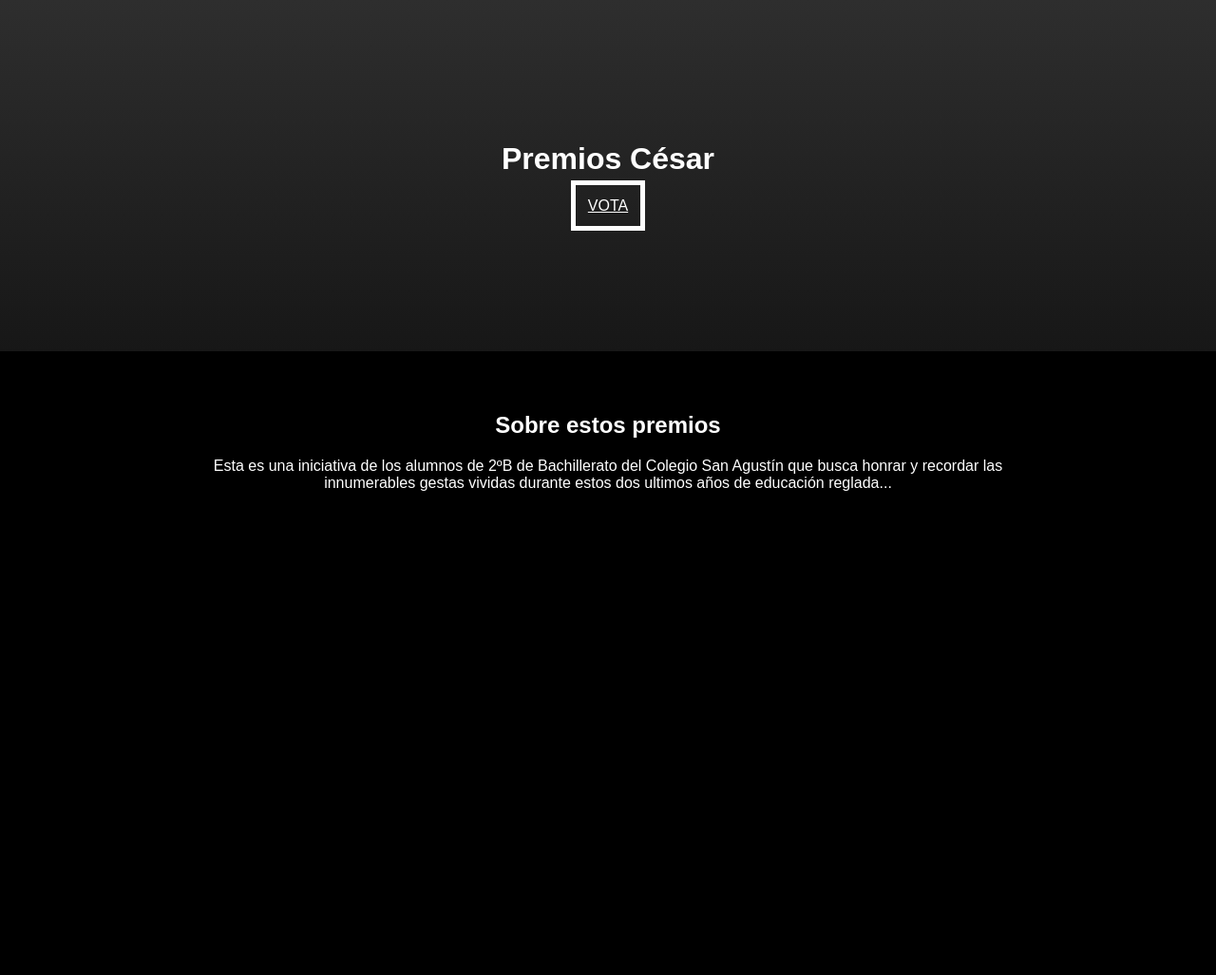
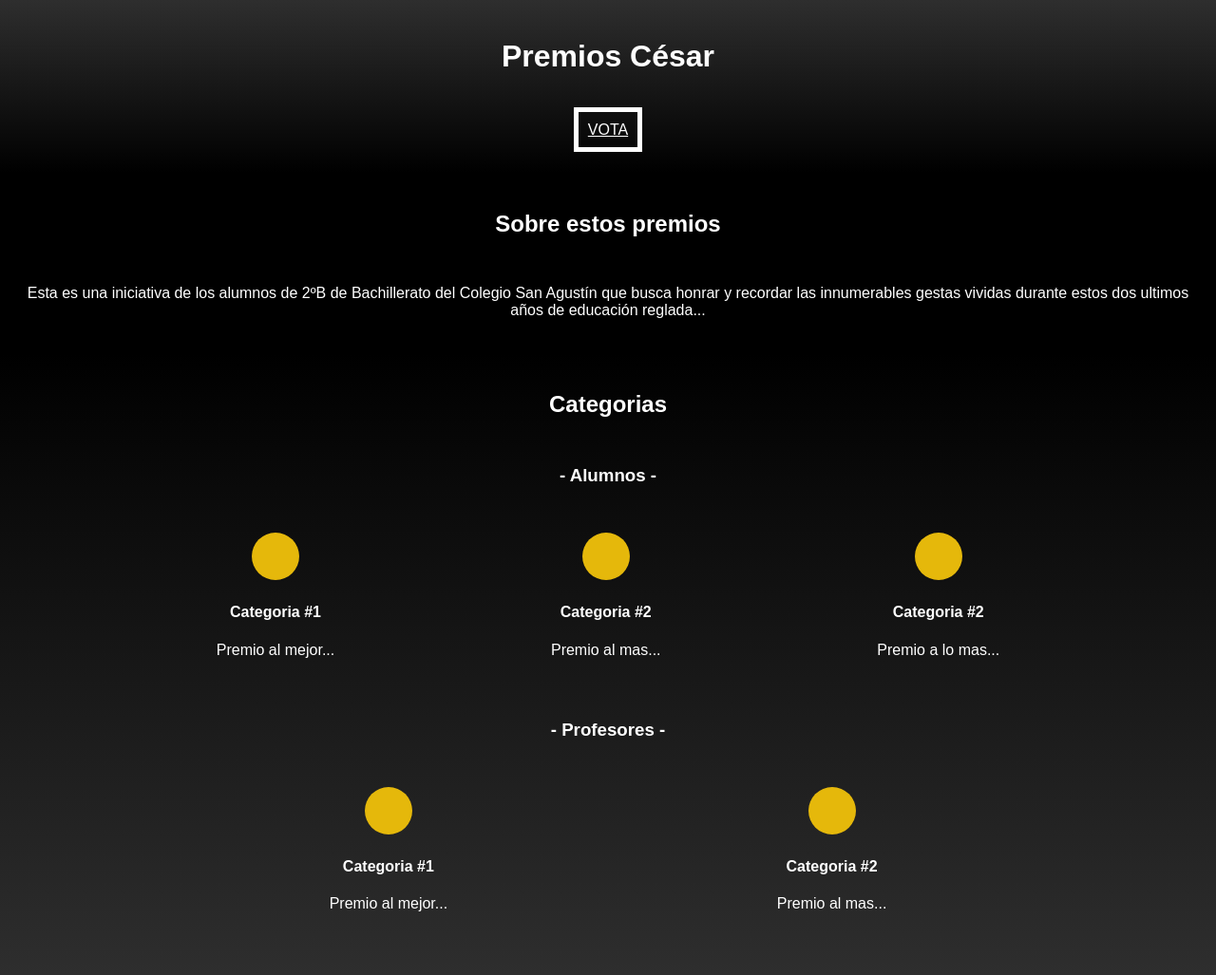
Before and after one commit to faraonlovechudo/cesarawards, a plain HTML site: page index.html in a window 1280 px wide. Shown: the whole page at 95% size. Before the commit the page ends 800 px from the top, so only its background shows below. Drawn offline with Linux system fonts and the light colour scheme.

Commit message:
various changes; added content

```diff
--- a/index.html
+++ b/index.html
@@ -1,5 +1,8 @@
 <!DOCTYPE html>
+<html lang="es">
     <head>
+        <meta charset="UTF-8">
+        <meta name="viewport" content="width=device-width, initial-scale=1.0">
         <title>Cesar Awards</title>
         <link rel="icon" href="images/favicon.ico">
         <link rel="stylesheet" href="styles.css">
@@ -13,4 +16,39 @@
             <h2>Sobre estos premios</h2>
             <p>Esta es una iniciativa de los alumnos de 2ºB de Bachillerato del Colegio San Agustín que busca honrar y recordar las innumerables gestas vividas durante estos dos ultimos años de educación reglada...</p>
         </div>
+        <div id="categories">
+            <h2>Categorias</h2>
+            <h3>- Alumnos -</h3>
+            <div class="flex">
+                <div class="categorie">
+                    <span class="dot"></span>
+                    <h4>Categoria #1</h4>
+                    <p>Premio al mejor...</p>
+                </div>
+                <div class="categorie">
+                    <span class="dot"></span>
+                    <h4>Categoria #2</h4>
+                    <p>Premio al mas...</p>
+                </div>
+                <div class="categorie">
+                    <span class="dot"></span>
+                    <h4>Categoria #2</h4>
+                    <p>Premio a lo mas...</p>
+                </div>
+            </div>
+            <h3>- Profesores -</h3>
+            <div class="flex">
+                <div class="categorie">
+                    <span class="dot"></span>
+                    <h4>Categoria #1</h4>
+                    <p>Premio al mejor...</p>
+                </div>
+                <div class="categorie">
+                    <span class="dot"></span>
+                    <h4>Categoria #2</h4>
+                    <p>Premio al mas...</p>
+                </div>
+            </div>
+        </div>
     </body>
+</html>
--- a/styles.css
+++ b/styles.css
@@ -7,21 +7,48 @@ body {
 }
 
 #vote {
-    padding: 10% 0%;
-    background-image: linear-gradient(#2e2e2e, #171717);
+    padding: 20px 20px;
+    background-image: linear-gradient(#2e2e2e, #000000);
 }
 
 .button {
     outline: 5px solid;
-    padding: 1% 1%;
+    padding: 10px 10px;
     width: auto;
     color: #FFFFFF;
 }
 
 .button:hover {
-    color: gold;
+    color: #E5B80B;
 }
 
 #about {
-    margin: 5% 15%;
+    padding: 20px 20px;
 }
+
+#categories {
+    background-image: linear-gradient(#000000, #2e2e2e);
+    padding: 20px 20px;
+}
+
+.flex {
+    display: flex;
+    justify-content: space-evenly;
+    flex-wrap: wrap;
+}
+
+.categorie {
+    padding: 30px 20px;
+}
+
+.dot {
+    height: 50px;
+    width: 50px;
+    background-color: #E5B80B;
+    border-radius: 50%;
+    display: inline-block;
+  }
+
+  h1, h2 {
+    margin-bottom: 50px;
+  }
```
Lines whose indentation alone changed are shown as unchanged.
